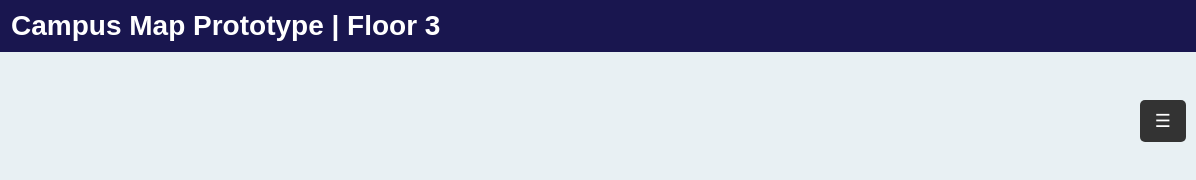
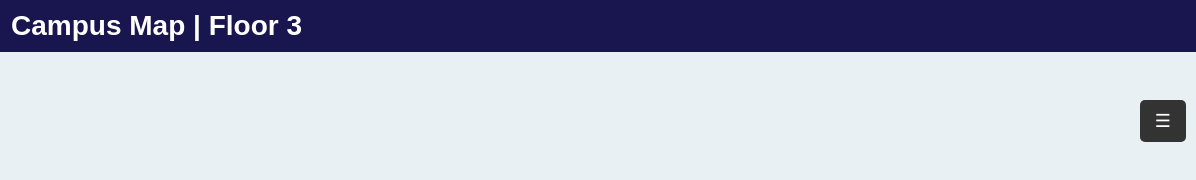
Before and after one commit to jcjcjcjcjcjcjc67/campus-map-v67, a plain HTML site: page floor3.html in a window 1280 px wide. Shown: the full height of the page, 84-1280 px from the left. Drawn offline with Linux system fonts and the light colour scheme.

Commit message:
Update floor3.html

```diff
--- a/floor3.html
+++ b/floor3.html
@@ -10,7 +10,7 @@
   <!-- Top Bar -->
   <div class="top-bar">
     <img src="images/loalogo.png">
-    Campus Map Prototype | Floor 3
+    Campus Map | Floor 3
   </div>
 
   <!-- Sidebar -->
```
